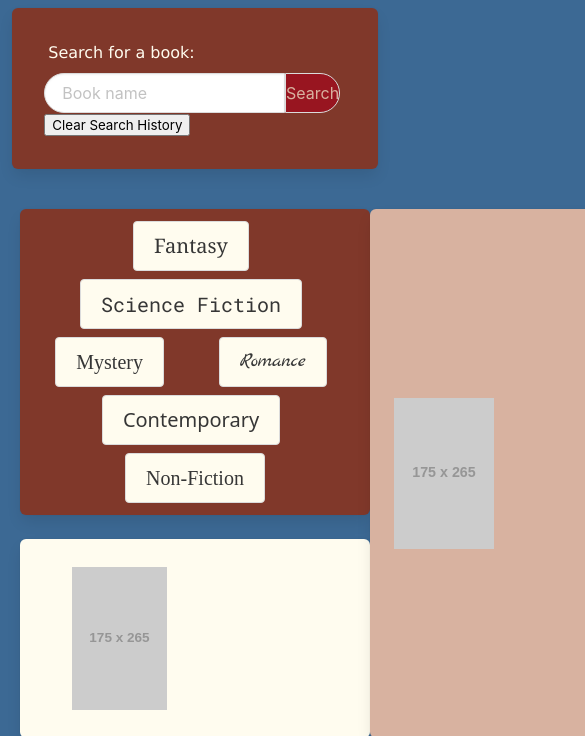
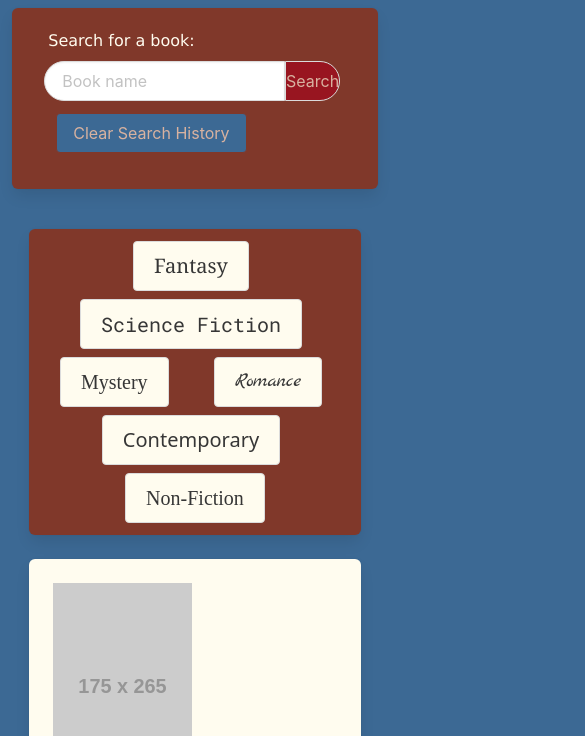
Before and after one commit to rnahill/leaflit, a plain HTML site: page index.html in a window 390 px wide. Shown: the part 108-844 px from the top of the page, 585 px wide, since content can reach past the window. Drawn offline with nearby package versions, Linux system fonts and the light colour scheme; placeholder pictures from the web are drawn by us.

Commit message:
Add id to clear search history button. Add responsive design

```diff
--- a/assets/css/style.css
+++ b/assets/css/style.css
@@ -18,7 +18,6 @@
 html {
     background-color: var(--blue);
     min-height: 100% !important;
-
 }
 
 
@@ -104,9 +103,16 @@ label {
     100% { transform: scale(1, 1); }
   }
 
-#search-btn {
+#search-btn,
+#clear-history {
  background-color: var(--red);
  color: var(--pink)
+}
+
+#clear-history {
+    margin: 12px;
+    background-color: var(--blue);
+    border-color: var(--brown);
 }
 
 #fantasy {
@@ -151,6 +157,7 @@ label {
 #book-container {
     margin: 0%;
     background-color: var(--white);
+    /* width: 100%; */
 }
 
 #book-stats {
@@ -187,6 +194,7 @@ label {
     background-color: var(--pink);
 }
 
+
 /* Responsive Design */
 @media screen and (max-width: 780px) {
     html {
@@ -195,12 +203,14 @@ label {
     main {
         display: flex !important;
         flex-direction: column !important;
+        align-items: center;
+        max-width: 752px;
         /* background-color: lightgreen; */
     }
 
     main > section {
         display: flex;
-        width: 100% !important;
+        width: 95% !important;
         flex-wrap: wrap;
         flex-direction: column;
         /* border: red solid 2px; */
@@ -208,6 +218,11 @@ label {
 
     #book-container, #tea-container {
         display: flex !important;
+        max-width: 680px;
+    }
+
+    .column {
+        display:block !important;
     }
 
     #book-stats {
@@ -225,7 +240,8 @@ label {
     form {
         background-color: transparent;
         border: none;
-        max-height: 150px
+        max-height: 150px;
+        padding-top: 5px;
     }
 
     form input {
--- a/index.html
+++ b/index.html
@@ -32,7 +32,7 @@
           <form id="search-form">
             <label for="book-search" class="m-1">Search for a book:</label><br>
             <input class="input is-rounded mt-2" type="text" id="search-input" placeholder="Book name"><button class="button m-3" id="search-btn">Search</button>
-            <button id="clear-history" onclick = "cleanLocalStorage()" > Clear Search History </button> <!-- AE 11/6 Added ID -->
+            <button id="clear-history" class="button" onclick = "cleanLocalStorage()" > Clear Search History </button> <!-- AE 11/6 Added ID -->
           </form>
         </aside>
         <section class="column is-four-fifths is-flex is-flex-wrap-wrap is-align-content-space-between">
```
